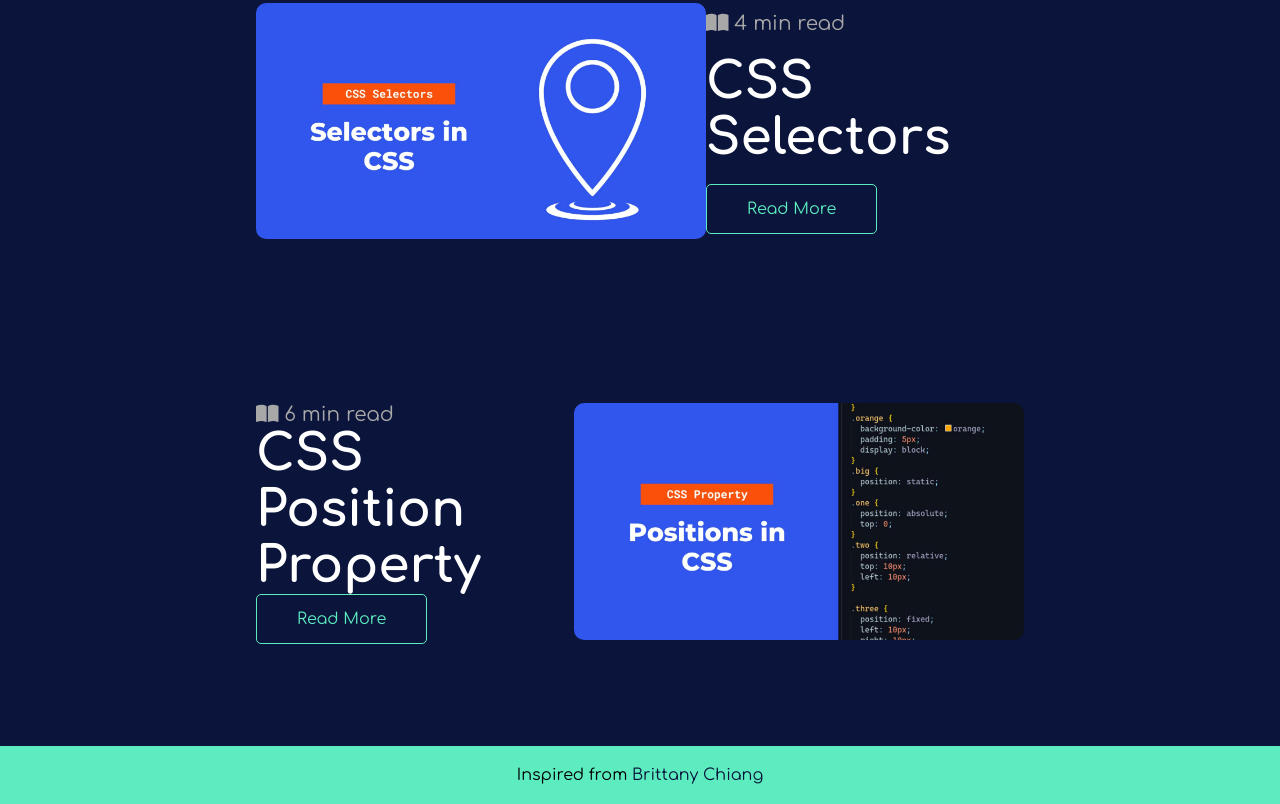
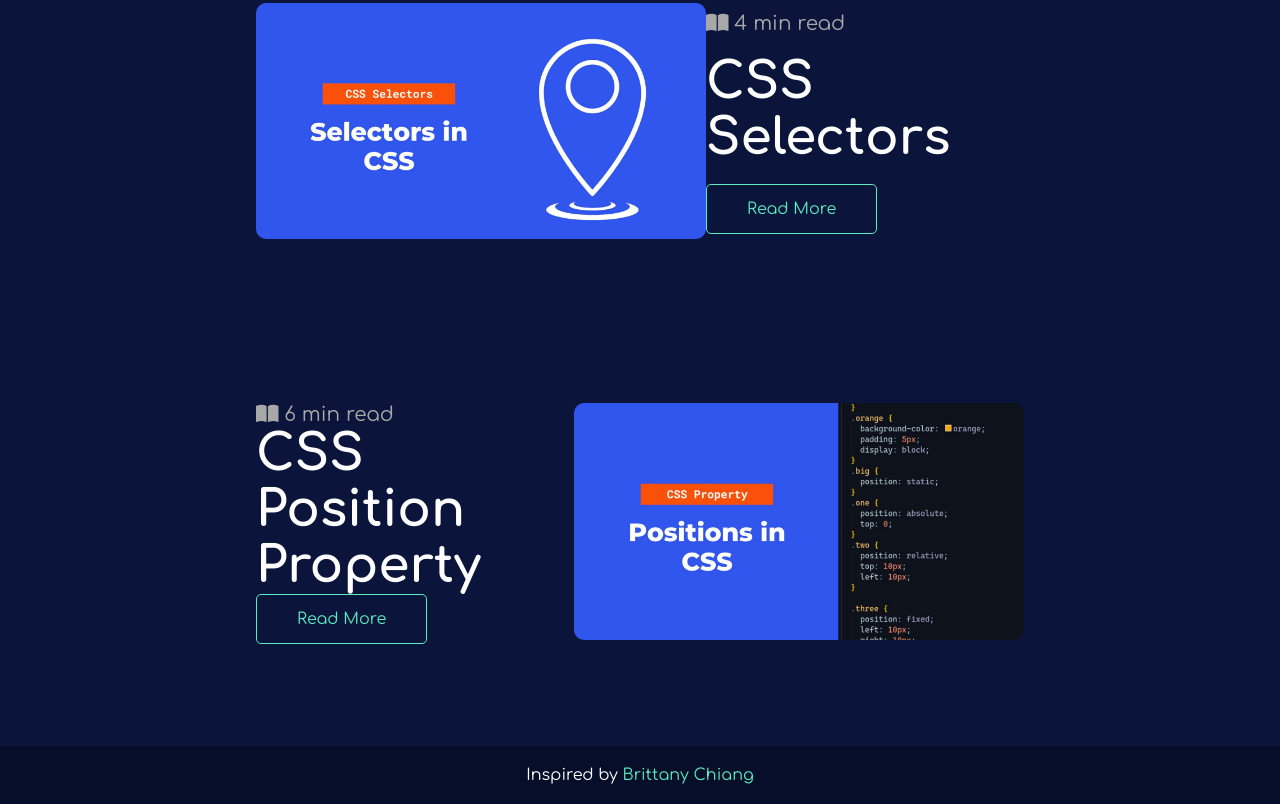
Before and after one commit to Bharath1910/My-Portfolio-Website, a plain HTML site: page index.html in a window 1280 px wide. Shown: the part 3239-4043 px from the top of the page. Drawn offline with Linux system fonts and the light colour scheme.

Commit message:
updated footer

```diff
--- a/index.html
+++ b/index.html
@@ -121,7 +121,7 @@
     <div class="footer-center">
         <footer>
             <div class="content">
-                <p>Inspired from <a href="https://brittanychiang.com/">Brittany Chiang</a></p>
+                <p>Inspired by <a href="https://brittanychiang.com/">Brittany Chiang</a></p>
             </div>
         </footer>
     </div>
--- a/style.css
+++ b/style.css
@@ -261,7 +261,7 @@ nav {
 }
 
 footer {
-    background-color: var(--vibrant-color);
+    background-color: #060e2a;
     height: fit-content;
     width: 100vw;
     padding: 20px 0;
@@ -271,7 +271,10 @@ footer .content {
     text-align: center;
 }
 
+footer p {
+    color: #ffffff;
+}
 footer a {
     text-decoration: none;
-    color: #0B153C;
+    color: var(--vibrant-color)
 }
```
